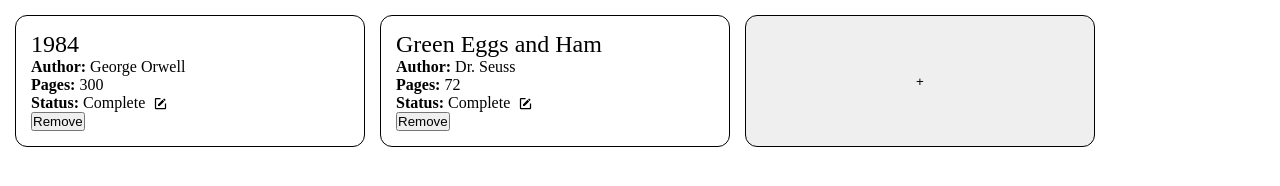
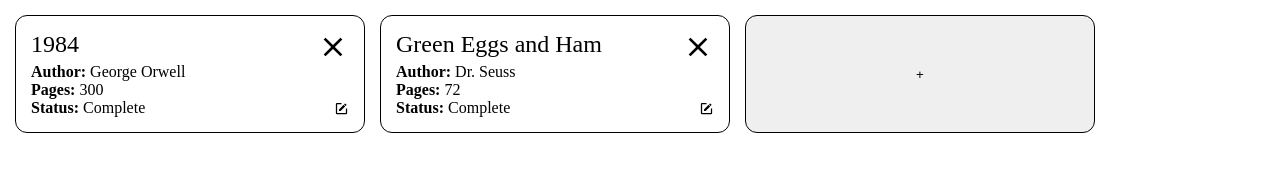
Before and after one commit to ctlchan/top-library, a plain HTML site: page index.html in a window 1280 px wide. Drawn offline with Linux system fonts and the light colour scheme.

Commit message:
Replace delete button with icon and move it to top of card

```diff
--- a/script.js
+++ b/script.js
@@ -30,6 +30,7 @@ function displayBooks(bookList) {
         let status = document.createElement('div');
         let statusText = document.createElement('div');
         let statusUpdate = document.createElement('img');
+        let cardHeading = document.createElement('div');
 
         card.classList.add('card');
 
@@ -37,12 +38,25 @@ function displayBooks(bookList) {
         title.textContent = book.title;
         title.classList.add('book-title');
 
+
+        // Render Delete button
+        let deleteImg = document.createElement('img');
+        deleteImg.alt = 'Delete book';
+        deleteImg.src = './icons/close.svg';
+        deleteImg.addEventListener('click', removeBook);
+        deleteImg.classList.add('delete-icon');
+
+        cardHeading.appendChild(title);
+        cardHeading.appendChild(deleteImg);
+        cardHeading.classList.add('flex-space-between');
+
+
         // Add information to author, pages, and status divs
         author.innerHTML = `<span class='bold'>Author: </span>${book.author}`;
         pages.innerHTML =`<span class='bold'>Pages: </span>${book.numPages}`;
 
         // Nest created divs to parent card element
-        card.appendChild(title);
+        card.appendChild(cardHeading);
         card.appendChild(author);
         card.appendChild(pages);
 
@@ -52,17 +66,9 @@ function displayBooks(bookList) {
         statusUpdate.src = './icons/square-edit-outline.svg';
         statusUpdate.addEventListener('click', showStatusMenu);
         status.append(statusText, statusUpdate);
-        status.classList.add('status');
+        status.classList.add('status', 'flex-space-between');
 
         card.appendChild(status);
-
-
-        // Render Delete button
-        let deleteBook = document.createElement('button');
-        deleteBook.textContent = "Remove";
-        deleteBook.addEventListener('click', removeBook);
-        card.appendChild(deleteBook);
-
 
         card.dataset.index = index;
         index++;
--- a/style.css
+++ b/style.css
@@ -91,3 +91,18 @@ div > img:hover {
     display: flex;
     flex-direction: column;
 }
+
+.delete-icon {
+    height: 32px;
+    width: 32px;
+}
+
+.flex-space-between {
+    display: flex;
+    justify-content: space-between;
+}
+
+.flex-end {
+    display: flex;
+    justify-content: end;
+}
```
Also changed, not shown: icons/close.svg (added).
